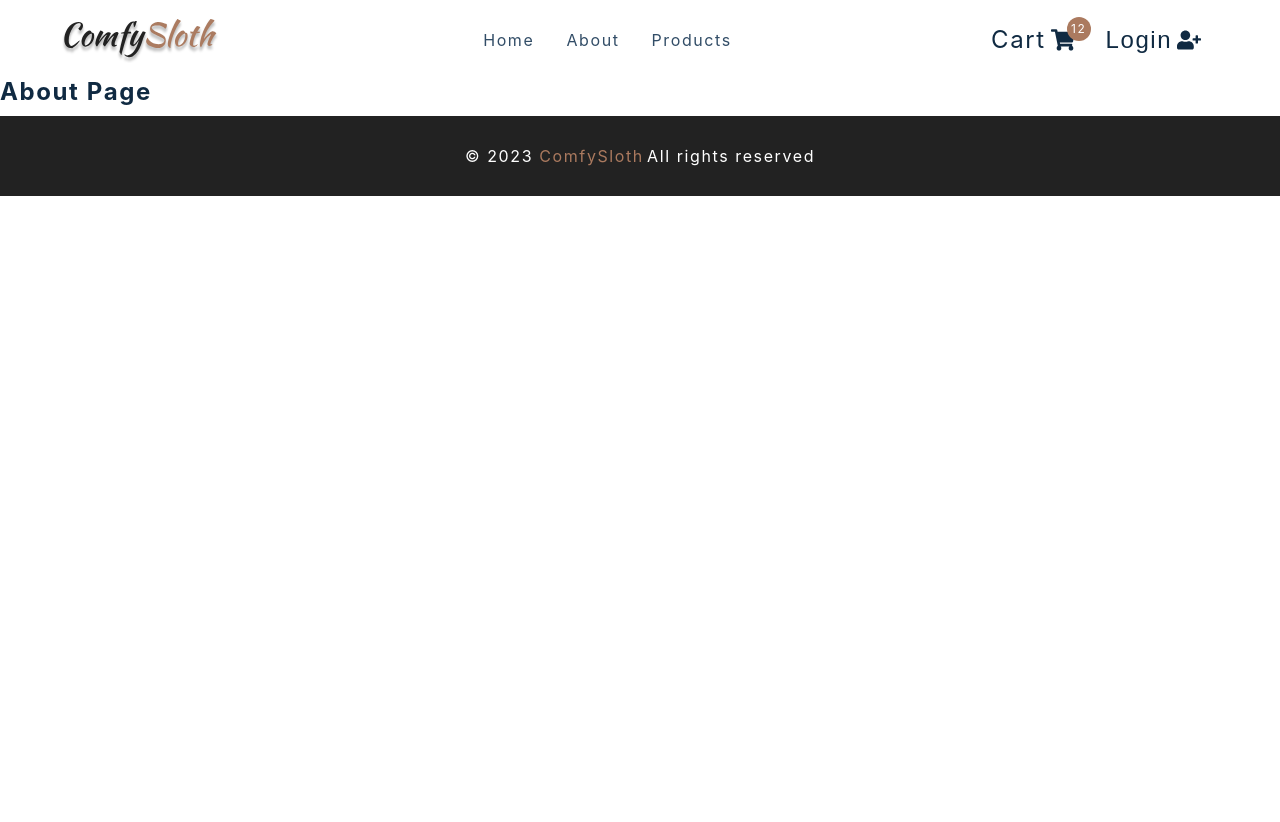
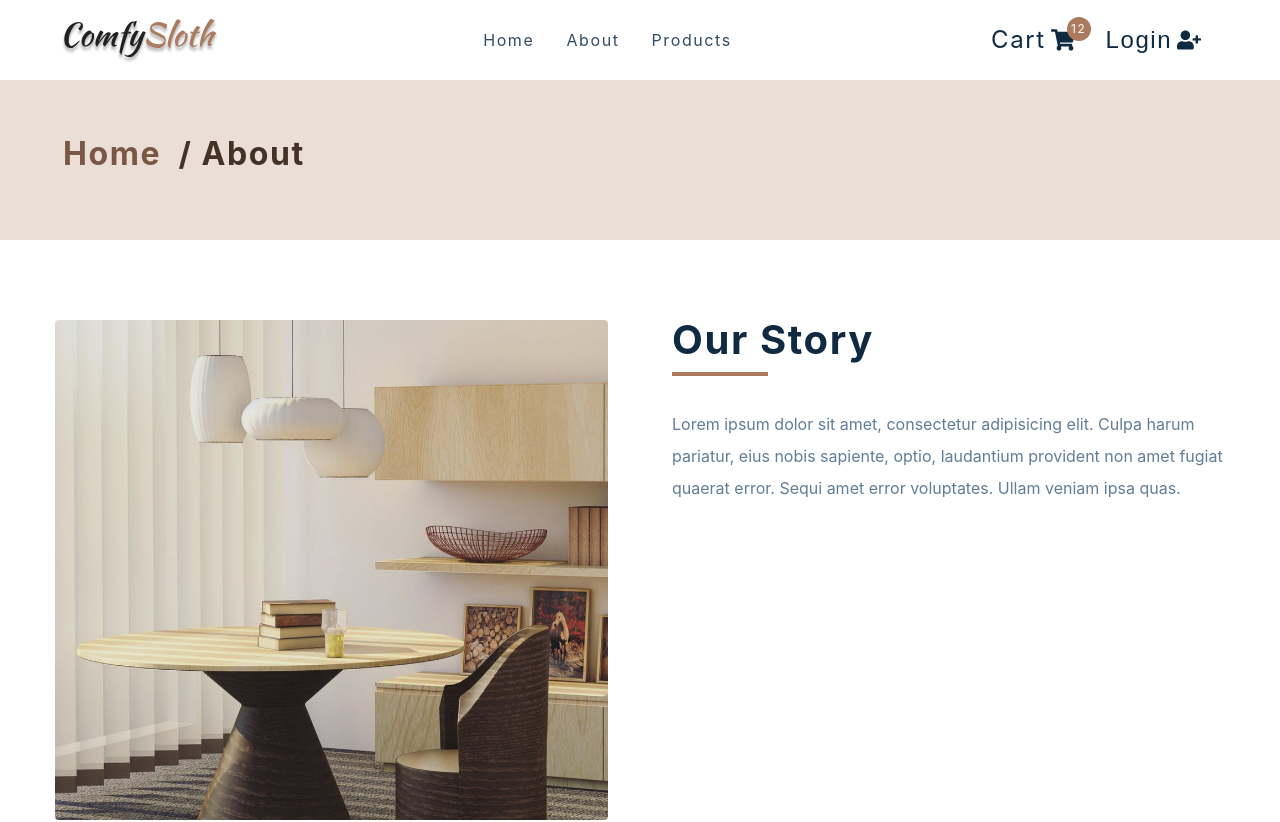
Before and after one commit to logan-lampton/comfy-sloth, a React (Vite) app: page /about in a window 1280 px wide. Shown: the top 822 px of the page. Before the commit the page ends 800 px from the top, so only its background shows below. Built offline with nearby package versions, Linux system fonts and the light colour scheme.

Commit message:
set up about page, basic checkout page, and page hero

```diff
--- a/src/App.jsx
+++ b/src/App.jsx
@@ -28,9 +28,9 @@ function App() {
           <Route
             path='/checkout'
             element={
-              <PrivateRoute>
+              // <PrivateRoute>
                 <Checkout />
-              </PrivateRoute>
+              // </PrivateRoute>
             }
           />
           <Route path='*' element={<Error />} />
--- a/src/components/PageHero.jsx
+++ b/src/components/PageHero.jsx
@@ -1,9 +1,18 @@
-import React from 'react'
-import styled from 'styled-components'
-import { Link } from 'react-router-dom'
-const PageHero = () => {
-  return <h4>page hero</h4>
-}
+import React from "react";
+import styled from "styled-components";
+import { Link } from "react-router-dom";
+
+const PageHero = ({ title }) => {
+  return (
+    <Wrapper>
+      <div className='section-center'>
+        <h3>
+          <Link to='/'>Home</Link> / {title}
+        </h3>
+      </div>
+    </Wrapper>
+  );
+};
 
 const Wrapper = styled.section`
   background: var(--clr-primary-10);
@@ -21,6 +30,6 @@ const Wrapper = styled.section`
   a:hover {
     color: var(--clr-primary-1);
   }
-`
+`;
 
-export default PageHero
+export default PageHero;
--- a/src/pages/AboutPage.jsx
+++ b/src/pages/AboutPage.jsx
@@ -1,11 +1,30 @@
-import React from 'react'
-import styled from 'styled-components'
-import { PageHero } from '../components'
-import aboutImg from '../assets/hero-bcg.jpeg'
+import React from "react";
+import styled from "styled-components";
+import { PageHero } from "../components";
+import aboutImg from "../assets/hero-bcg.jpeg";
 
 const AboutPage = () => {
-  return <h4>about page</h4>
-}
+  return (
+    <main>
+      <PageHero title='about'/>
+        <Wrapper className='page section section-center'>
+          <img src={aboutImg} />
+          <article>
+            <div className='title'>
+              <h2>Our story</h2>
+              <div className='underline'></div>
+            </div>
+            <p>
+              Lorem ipsum dolor sit amet, consectetur adipisicing elit. Culpa
+              harum pariatur, eius nobis sapiente, optio, laudantium provident
+              non amet fugiat quaerat error. Sequi amet error voluptates. Ullam
+              veniam ipsa quas.
+            </p>
+          </article>
+        </Wrapper>
+    </main>
+  );
+};
 
 const Wrapper = styled.section`
   display: grid;
@@ -33,5 +52,5 @@ const Wrapper = styled.section`
   @media (min-width: 992px) {
     grid-template-columns: 1fr 1fr;
   }
-`
-export default AboutPage
+`;
+export default AboutPage;
--- a/src/pages/CheckoutPage.jsx
+++ b/src/pages/CheckoutPage.jsx
@@ -1,12 +1,19 @@
-import React from 'react'
-import styled from 'styled-components'
-import { PageHero, StripeCheckout } from '../components'
+import React from "react";
+import styled from "styled-components";
+import { PageHero, StripeCheckout } from "../components";
 // extra imports
-import { useCartContext } from '../context/cart_context'
-import { Link } from 'react-router-dom'
+import { useCartContext } from "../context/cart_context";
+import { Link } from "react-router-dom";
 
 const CheckoutPage = () => {
-  return <h4>checkout page</h4>
-}
-const Wrapper = styled.div``
-export default CheckoutPage
+  return (
+    <main>
+      <PageHero title='checkout' />
+      <Wrapper className='page'>
+        <h1>Checkout</h1>
+      </Wrapper>
+    </main>
+  );
+};
+const Wrapper = styled.div``;
+export default CheckoutPage;
```
